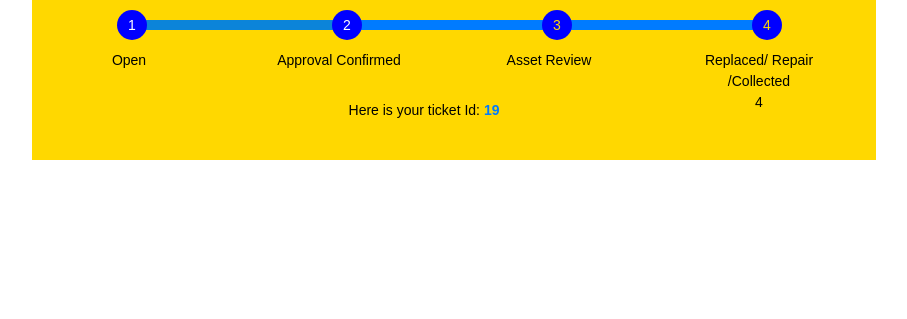
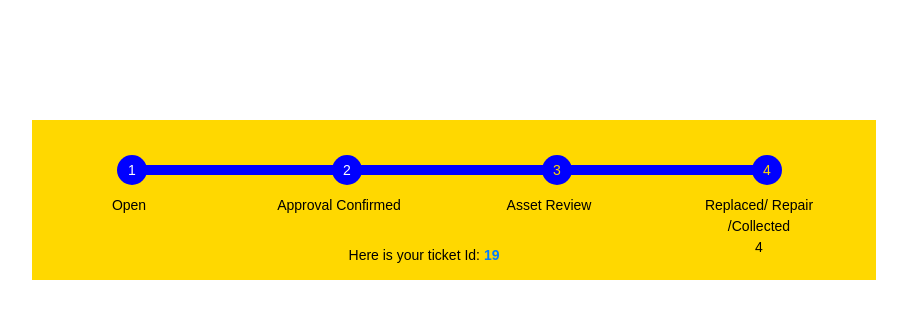
Before and after one commit to RicheshZopsmart/EazyUpdates_Hackathon2022, a Django app: page /track/1/ in a window 1280 px wide. Shown: the part 66-385 px from the top of the page, without its empty margins (186-1093 px from the left). Run offline with Django 4.2, Linux system fonts and the light colour scheme; data comes from the database, SQL or seed files in the repository; both versions use the stored data as it was after the commit; parts of the project's set-up code (start-up, migrations or seed data) failed here and were passed over; some libraries are stand-ins or nearby versions.

Commit message:
fixed status bar

```diff
--- a/EazyUpdates/asset_mgmt/templates/asset_mgmt/track-ticket.html
+++ b/EazyUpdates/asset_mgmt/templates/asset_mgmt/track-ticket.html
@@ -5,7 +5,9 @@
                 background: #ffd800;
                 width: 844px;
                 height: 160px;
-                margin: auto ;
+                margin: auto;
+                margin-top: 120px;
+                padding-top: 25px;
               }
 
               body{
@@ -61,13 +63,15 @@
                 background: #bbb;
               }
               .progress-bar.first {
-                background: #0c84d9;
+                background: white;
               }
               .progress-bar.second {
                 left: 37%;
+                background: white;
               }
               .progress-bar.third {
                 left: 64%;
+                background: white;
               }
 
               .message {
@@ -124,9 +128,9 @@
               <div class="dot two" id="1">2</div>
               <div class="dot three" id="2">3</div>
               <div class="dot four" id="3">4</div>
-              <div class="progress-bar first"></div>
-              <div class="progress-bar second"></div>
-              <div class="progress-bar third"></div>
+              <div class="progress-bar first" id="4"></div>
+              <div class="progress-bar second" id="5"></div>
+              <div class="progress-bar third" id="6"></div>
               <div class="message message-1">Open<div>
               <div class="message message-2">Approval Confirmed<div>
               <div class="message message-3">Asset Review<div>
@@ -146,7 +150,19 @@
         var status = document.getElementById('status').innerText
         for(let i = 0;i<=status;i++){
             var div = document.getElementById(i.toString());
-            div.style.background = "blue";
+            div.style.background = "blue"
+            if (i == 1){
+              var div = document.getElementById("4")
+              div.style.background = "blue"
+            }
+            if (i == 2) {
+              var div = document.getElementById("5")
+              div.style.background = "blue"
+            }
+            if (i == 3) {
+              var div = document.getElementById("6")
+              div.style.background = "blue"
+            }
         }
     </script>
     {% endblock JS %}
```
Also changed, not shown: EazyUpdates/db.sqlite3.
